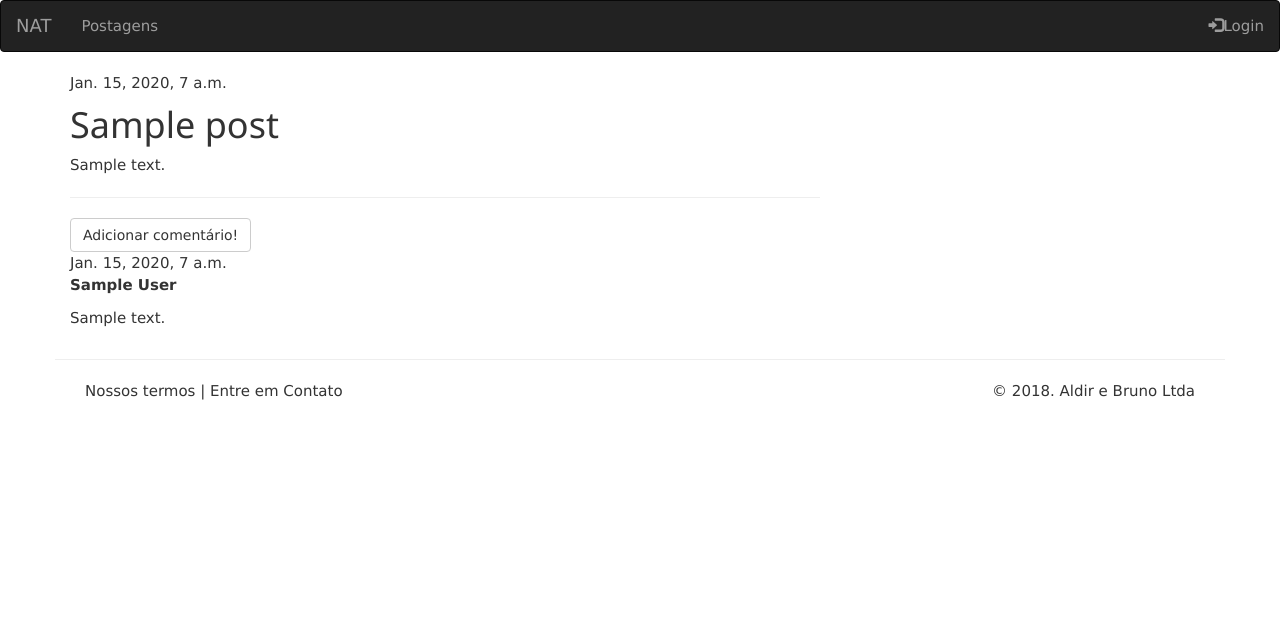
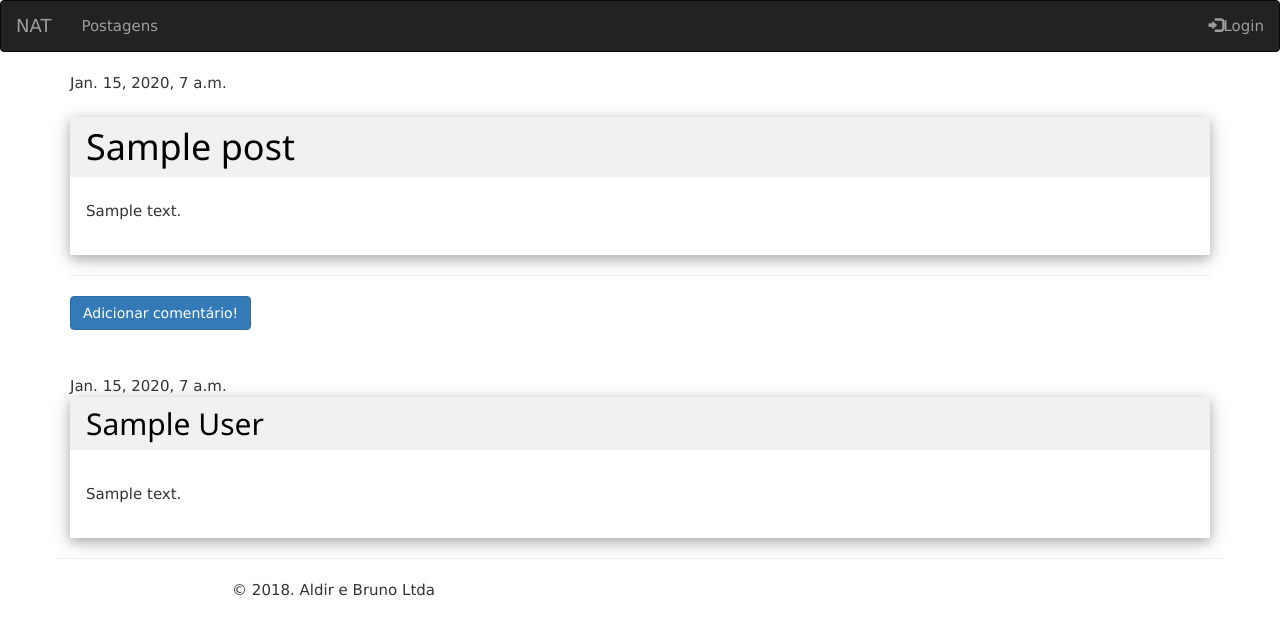
Before and after one commit to aldircjr/SigaB, a Django app: page /post/1/ in a window 1280 px wide. Shown: the top 635 px of the page. Run offline with Django 3.2, Linux system fonts and the light colour scheme; tables that the repository leaves empty hold one stand-in row (values such as "Sample post"); some libraries are stand-ins or nearby versions.

Commit message:
melhorado o front

```diff
--- a/blog/templates/blog/post_detail.html
+++ b/blog/templates/blog/post_detail.html
@@ -8,40 +8,68 @@
         		{{ post.published_date }}
     		</div>
 		{% else %}
-    		<a class="btn btn-default" href="{% url 'post_publish' pk=post.pk %}">Publicar</a>
+    		<a class="btn btn-primary" href="{% url 'post_publish' pk=post.pk %}">Publicar</a>
 		{% endif %}
 
         {% if user.is_authenticated %}
-     		<a class="btn btn-default" href="{% url 'post_edit' pk=post.pk %}" title="Editar"><span class="glyphicon glyphicon-pencil"></span></a>
-     		<a class="btn btn-default" href="{% url 'post_remove' pk=post.pk %}" title="Remover"><span class="glyphicon glyphicon-remove"></span></a>
+     		<a class="btn btn-primary" href="{% url 'post_edit' pk=post.pk %}" title="Editar"><span class="glyphicon glyphicon-pencil"></span></a>
+     		<a class="btn btn-danger" href="{% url 'post_remove' pk=post.pk %}" title="Remover"><span class="glyphicon glyphicon-remove"></span></a>
 		{% endif %}
 
-        <h1>{{ post.title }}</h1>
+        <br>
 
-        <p>{{ post.text|linebreaksbr }}</p>
+        <div class="w3-card-4">
+
+
+            <header class="w3-container w3-light-grey">
+                <h1>{{ post.title }}</h1>
+            </header>
+            <div class="w3-container">
+                <br>
+                <p>{{ post.text|linebreaksbr }}</p>
+                <br>
+            </div>
+
+
+        </div>
 
     </div>
 
     <hr>
 
-    <a class="btn btn-default" href="{% url 'add_comment_to_post' pk=post.pk %}">Adicionar comentário!</a>
-
+    <a class="btn btn-primary" href="{% url 'add_comment_to_post' pk=post.pk %}">Adicionar comentário!</a>
+    <br>
     {% for comment in post.comments.all %}
         {% if user.is_authenticated or comment.approved_comment %}
+        <br><br>
         <div class="comment">
             <div class="date">
                 {{ comment.created_date }}
                 {% if not comment.approved_comment %}
-                    <a class="btn btn-default" href="{% url 'comment_remove' pk=comment.pk %}" title="Não aprovar."><span class="glyphicon glyphicon-remove"></span></a>
-                    <a class="btn btn-default" href="{% url 'comment_approve' pk=comment.pk %}" title="Aprovar comentário"><span class="glyphicon glyphicon-ok"></span></a>
+                    <a class="btn btn-danger btn-sm" href="{% url 'comment_remove' pk=comment.pk %}" title="Não aprovar."><span class="glyphicon glyphicon-remove"></span></a>
+                    <a class="btn btn-primary btn-sm" href="{% url 'comment_approve' pk=comment.pk %}" title="Aprovar comentário"><span class="glyphicon glyphicon-ok"></span></a>
                 {% endif %}
             </div>
-            <strong>{{ comment.author }}</strong>
-            <p>{{ comment.text|linebreaks }}</p>
+
+            <div class="w3-card-4">
+                <header class="w3-container w3-light-grey">
+                    <H2>{{ comment.author }}</H2>
+
+                </header>
+                <div class="w3-container">
+                    <br>
+                    <p>{{ comment.text|linebreaks }}</p>
+                    <br>
+                </div>
+
+
+            </div>
+
+
         </div>
         {% endif %}
-    {% empty %}
-        <p>Ainda não há comentários :(</p>
+        {% empty %}
+            <p>Não há comentários no momento!</p>
     {% endfor %}
 
 {% endblock %}
--- a/blog/templates/blog/post_edit.html
+++ b/blog/templates/blog/post_edit.html
@@ -4,6 +4,6 @@
     <h1>Novo Post</h1>
     <form method="POST" class="post-form">{% csrf_token %}
         {{ form|crispy }}
-        <button type="submit" class="save btn btn-default">Salvar</button>
+        <button type="submit" class="save btn btn-primary">Salvar</button>
     </form>
 {% endblock %}
--- a/frequencia/templates/frequencia/base.html
+++ b/frequencia/templates/frequencia/base.html
@@ -74,19 +74,18 @@
 
 	<div class="content container">
             <div class="row">
-                <div class="col-md-8">
+                <!-- <div class="col-md-12"> -->
+                  <div class="container">
                     {% block content %}
                     {% endblock %}
-            </div>
+                </div>
         </div>
 
   <div class="row">
   <hr>
     <div class="col-lg-12">
-      <div class="col-md-8">
-        <a href="#">Nossos termos</a> | <a href="#">Entre em Contato</a>
-      </div>
-      <div class="col-md-4">
+
+      <div class="col-md-4" align="center">
         <p class="muted pull-right">© 2018. Aldir e Bruno Ltda</p>
       </div>
   </div>
--- a/frequencia/templates/notas/notas.html
+++ b/frequencia/templates/notas/notas.html
@@ -9,7 +9,9 @@
     <div class="well">Materia: <b>{{ materia.nome }}</b></div>
 
 
-        {{ form|crispy }}
+    	{{ form|crispy }}
+
+
 
         <button type="submit" class="btn btn-primary">Salvar</button>
     </form>
--- a/frequencia/templates/registration/login.html
+++ b/frequencia/templates/registration/login.html
@@ -11,7 +11,11 @@
     <form method="post" action="{% url 'login' %}">
     {% csrf_token %}
 
+
+
     {{ form|crispy }}
+
+
 
     <input type="submit" class="btn btn-primary" value="Logar" />
     <input type="hidden" name="next" value="{{ next }}" />
```
Also changed, not shown: blog/templates/blog/post_draft_list.html (+12 -6 lines), blog/templates/blog/post_list.html (+9 -3 lines), frequencia/forms.py (+15 -0 lines), frequencia/templates/frequencia/inicial.html (+8 -6 lines), frequencia/templates/frequencia/novaMateria.html (+11 -15 lines), frequencia/templates/frequencia/novoAluno.html (+17 -11 lines).
